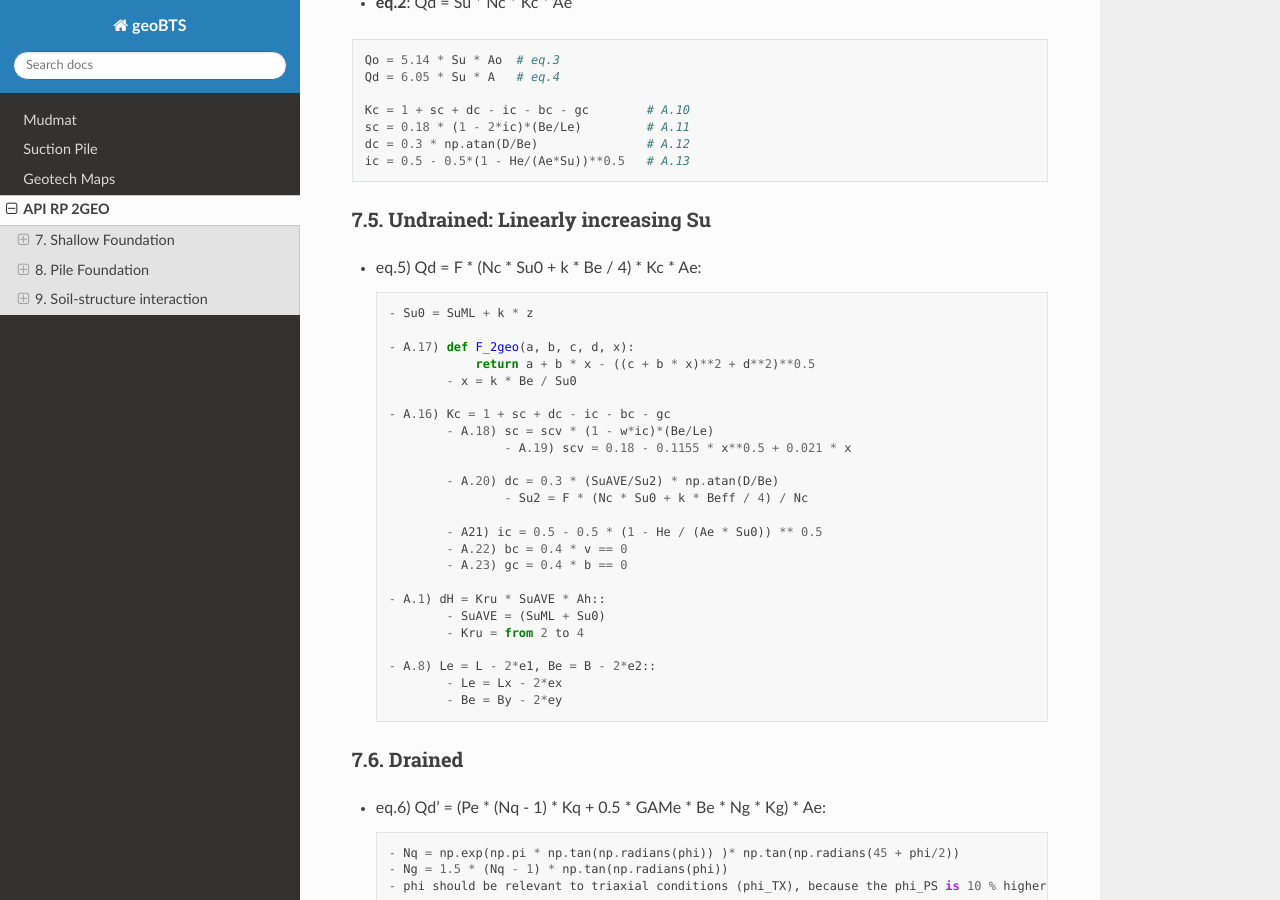
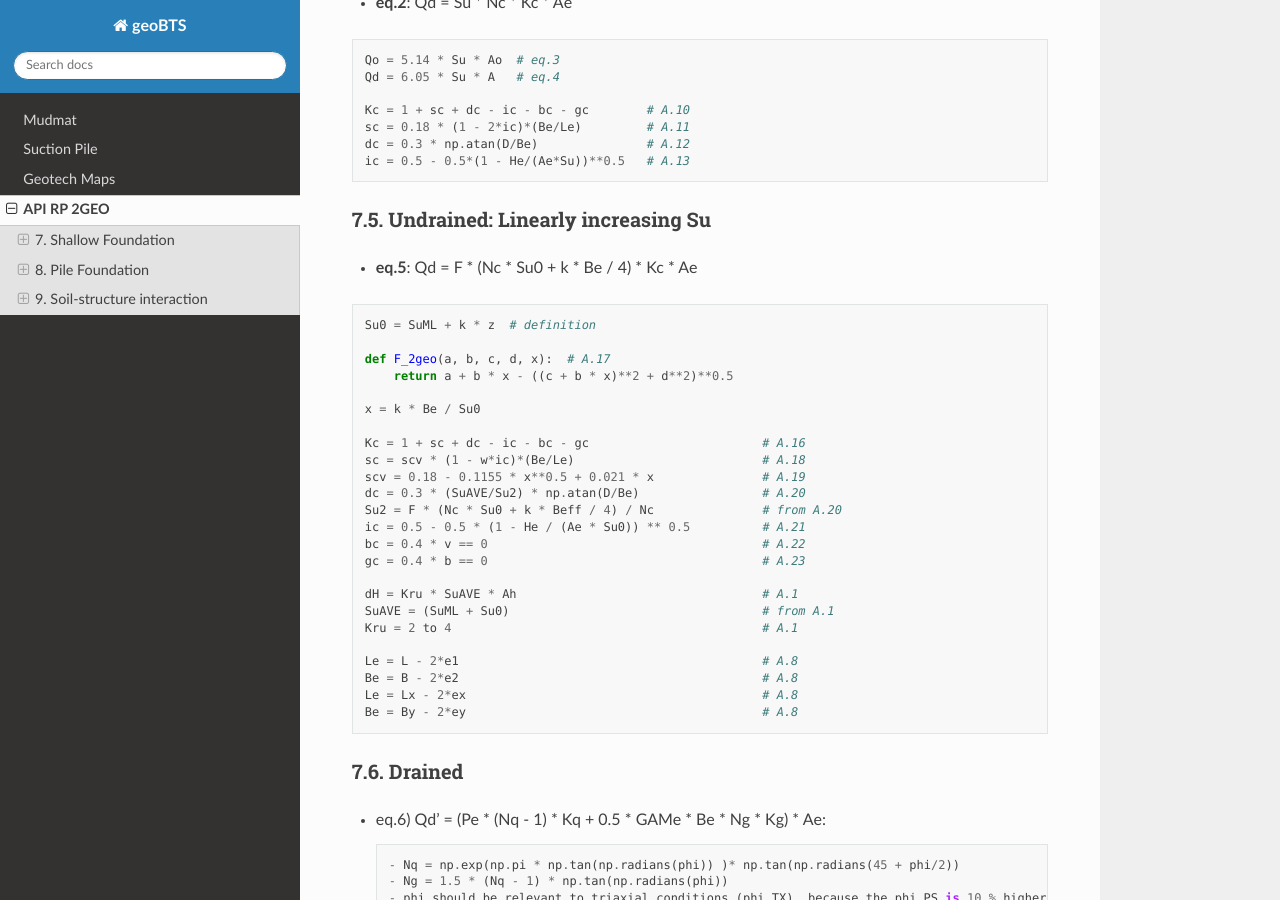
Before and after one commit to jungsohn/geoBTS, a Sphinx documentation site: the page built from docs/source/API_2GEO.rst, in a window 1280 px wide and 900 px high, scrolled down 792 px. Built offline with Sphinx 7.4.7 and the Read the Docs theme 3.1.0, drawn with Linux system fonts in a browser that asks for light colours.

Commit message:
Update API_2GEO.rst

```diff
--- a/docs/source/API_2GEO.rst
+++ b/docs/source/API_2GEO.rst
@@ -31,36 +31,38 @@ For the official document, please refer to the American Petroleum Institute (API
     ic = 0.5 - 0.5*(1 - He/(Ae*Su))**0.5   # A.13
 
 
+7.5. Undrained: Linearly increasing Su
+......................................
 
-7.5. Undrained: Linearly increasing Su
-............................
+- **eq.5**:
+  Qd = F * (Nc * Su0 + k * Be / 4) * Kc * Ae
 
-- eq.5) Qd = F * (Nc * Su0 + k * Be / 4) * Kc * Ae::
+.. code-block:: python
 
-        - Su0 = SuML + k * z
+    Su0 = SuML + k * z  # definition
 
-        - A.17) def F_2geo(a, b, c, d, x):
-                    return a + b * x - ((c + b * x)**2 + d**2)**0.5
-                - x = k * Be / Su0
+    def F_2geo(a, b, c, d, x):  # A.17
+        return a + b * x - ((c + b * x)**2 + d**2)**0.5
 
-        - A.16) Kc = 1 + sc + dc - ic - bc - gc
-                - A.18) sc = scv * (1 - w*ic)*(Be/Le)
-                        - A.19) scv = 0.18 - 0.1155 * x**0.5 + 0.021 * x
+    x = k * Be / Su0
 
-                - A.20) dc = 0.3 * (SuAVE/Su2) * np.atan(D/Be)
-                        - Su2 = F * (Nc * Su0 + k * Beff / 4) / Nc
+    Kc = 1 + sc + dc - ic - bc - gc                        # A.16
+    sc = scv * (1 - w*ic)*(Be/Le)                          # A.18
+    scv = 0.18 - 0.1155 * x**0.5 + 0.021 * x               # A.19
+    dc = 0.3 * (SuAVE/Su2) * np.atan(D/Be)                 # A.20
+    Su2 = F * (Nc * Su0 + k * Beff / 4) / Nc               # from A.20
+    ic = 0.5 - 0.5 * (1 - He / (Ae * Su0)) ** 0.5          # A.21
+    bc = 0.4 * v == 0                                      # A.22
+    gc = 0.4 * b == 0                                      # A.23
 
-                - A21) ic = 0.5 - 0.5 * (1 - He / (Ae * Su0)) ** 0.5
-                - A.22) bc = 0.4 * v == 0
-                - A.23) gc = 0.4 * b == 0
+    dH = Kru * SuAVE * Ah                                  # A.1
+    SuAVE = (SuML + Su0)                                   # from A.1
+    Kru = 2 to 4                                           # A.1
 
-        - A.1) dH = Kru * SuAVE * Ah::
-                - SuAVE = (SuML + Su0)
-                - Kru = from 2 to 4
-
-        - A.8) Le = L - 2*e1, Be = B - 2*e2::
-                - Le = Lx - 2*ex
-                - Be = By - 2*ey
+    Le = L - 2*e1                                          # A.8
+    Be = B - 2*e2                                          # A.8
+    Le = Lx - 2*ex                                         # A.8
+    Be = By - 2*ey                                         # A.8
 
 7.6. Drained
 ............................
```
